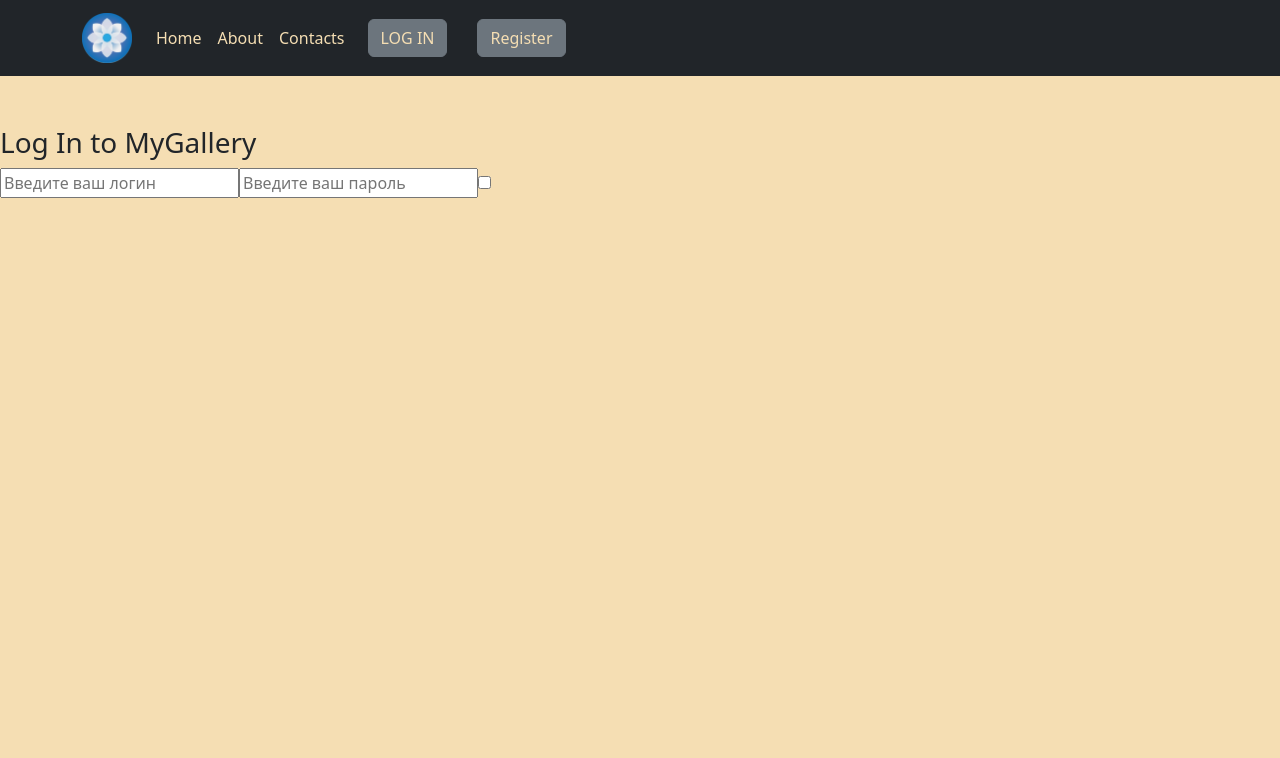
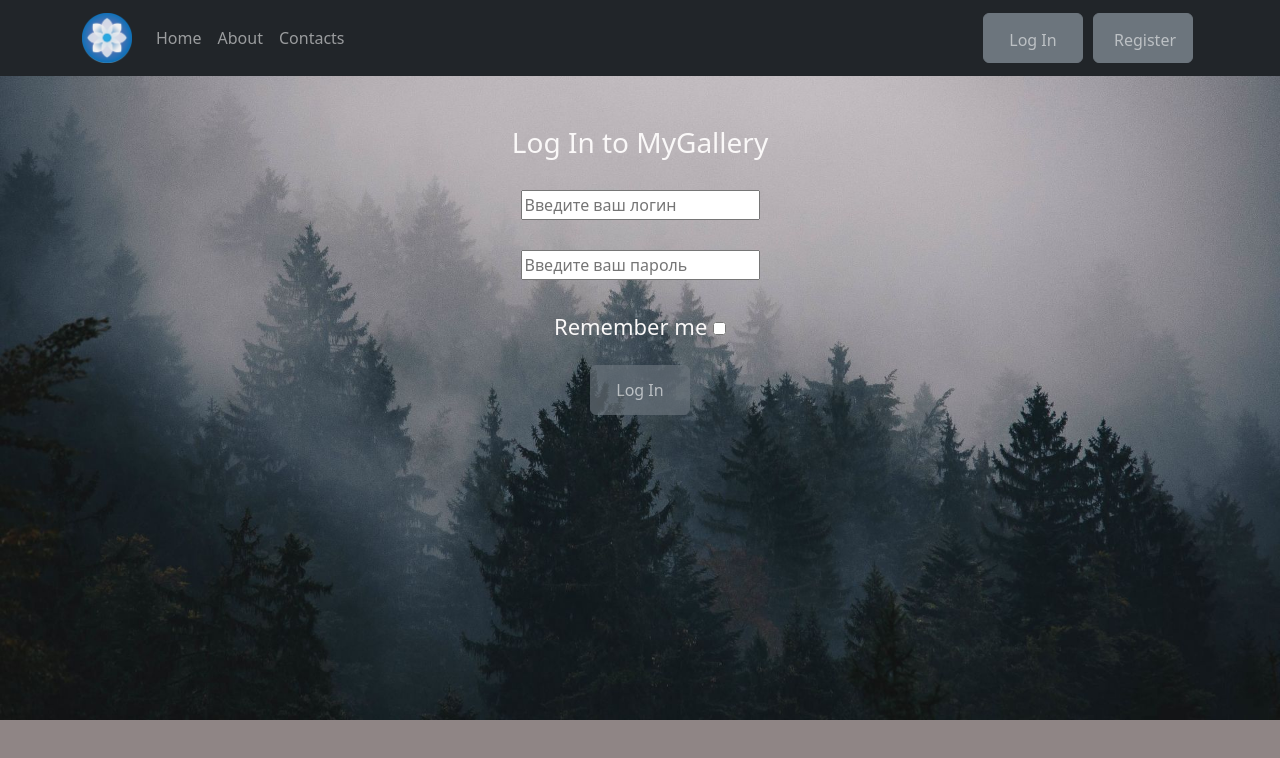
Before and after one commit to KostetskyS/my-gallery, a React (Create React App) app: page /logIn in a window 1280 px wide. Shown: the top 758 px of the page. Built offline with nearby package versions, Linux system fonts and the light colour scheme.

Commit message:
2nd commit

```diff
--- a/package.json
+++ b/package.json
@@ -7,9 +7,11 @@
     "@testing-library/react": "^13.4.0",
     "@testing-library/user-event": "^13.5.0",
     "bootstrap": "^5.2.3",
+    "nanoid": "^4.0.2",
     "react": "^18.2.0",
     "react-bootstrap": "^2.7.2",
     "react-dom": "^18.2.0",
+    "react-hook-form": "^7.43.8",
     "react-router-dom": "^6.9.0",
     "react-scripts": "5.0.1",
     "web-vitals": "^2.1.4"
--- a/src/assets/style/header.css
+++ b/src/assets/style/header.css
@@ -1,5 +1,5 @@
 .btn-secondary {
-    margin: 0 15px;
+    margin: 0 5px;
 }
 
 nav {
--- /dev/null
+++ b/src/assets/style/home.css
@@ -0,0 +1,7 @@
+.homeWrap {
+    display: flex;
+    flex-direction: column;
+    justify-content: space-between;
+    align-items: center;
+    margin-bottom: 30px;
+}
--- /dev/null
+++ b/src/assets/style/logIn.css
@@ -0,0 +1,19 @@
+.logInWrapp {
+    display: flex;
+    justify-content: center;
+    flex-direction: column;
+    align-items: center;
+}
+.logInWrapp h3 {
+    margin-bottom: 30px;
+}
+.formLogIn {
+    display: flex;
+    flex-direction: column;
+    justify-content: space-between;
+    align-items: center;
+}
+.formLogIn input {
+    max-width: 300px;
+    margin-bottom: 30px;
+}
--- a/src/assets/style/main.css
+++ b/src/assets/style/main.css
@@ -1,13 +1,25 @@
 body {
-    background-color: wheat;
+    background-image: url('../images/bg.png');
+    background-size: cover;
+    background-repeat: no-repeat;
+    background-color: rgb(143, 133, 133);
 }
-
+button {
+    width: 100px;
+    height: 50px;
+}
+body h1, h3{
+    color: rgb(250, 248, 248);
+}
 body a {
     text-decoration: none;
-    color: wheat;
+    color: rgb(243, 241, 236);
 }
-
+span {
+    color: rgb(250, 248, 248);
+    font-size: 22px;
+}
 body a:hover {
-    color: wheat;
+    color: rgb(243, 241, 236);
     opacity:60%;
 }
--- /dev/null
+++ b/src/components/Gallery.js
@@ -0,0 +1,25 @@
+import React from "react";
+import { Container, Row, Col, Image } from 'react-bootstrap';
+import { nanoid } from "nanoid";
+import Upload from "./Upload";
+function Gallery() {
+    function id() {
+       return nanoid(10);
+    }
+    const images = [
+      { id: id(), src: '../assets/images/logo.png', alt: 'Image 1' },
+    ];
+    return (
+      <Container>
+        <Row>
+          {images.map((image) => (
+            <Col key={image.id} md={4} sm={6} xs={12}>
+              <Image src={image.src} alt={image.alt} fluid />
+            </Col>
+          ))}
+        </Row>
+        <Upload/>
+      </Container>
+    );
+  }
+  export default Gallery
--- a/src/components/Header.js
+++ b/src/components/Header.js
@@ -19,15 +19,15 @@ export default function Рeader() {
               />
             </Navbar.Brand>
             <Navbar.Toggle aria-controls='responsive-navbar-nav'/>
-            <Navbar.Collapse id='responsive-navbar-nav'>
-                <Nav className='mr-auto'>
-                    <Nav.Link className='headerMenuItem' ><Link to='/'>Home</Link></Nav.Link>
-                    <Nav.Link className='headerMenuItem' ><Link to='/'>About</Link></Nav.Link>
-                    <Nav.Link className='headerMenuItem' ><Link to='/'>Contacts</Link></Nav.Link>
+            <Navbar.Collapse id='responsive-navbar-nav' className='justify-content-between'>
+                <Nav className='column justify-content-start'>
+                      <Nav.Link as={Link} to="/">Home</Nav.Link>
+                      <Nav.Link as={Link} to="/">About</Nav.Link>
+                      <Nav.Link as={Link} to="/">Contacts</Nav.Link>
                 </Nav>
-                <Nav className='headerBtn'>
-                    <Button className="btn btn-secondary"><Link to='/logIn'>LOG IN</Link></Button>
-                    <Button className="btn btn-secondary"><Link to='/register'>Register</Link></Button>
+                <Nav className='column justify-content-end'>
+                      <Button className="btn btn-secondary"><Nav.Link as={Link} to="/logIn">Log In</Nav.Link></Button>
+                      <Button className="btn btn-secondary"><Nav.Link as={Link} to="/register">Register</Nav.Link></Button>
                 </Nav>
             </Navbar.Collapse>
         </Container>
--- /dev/null
+++ b/src/components/Upload.js
@@ -0,0 +1,24 @@
+import React from "react";
+import { Form, Button } from "react-bootstrap";
+function Upload({ onUpload }) {
+    const handleUpload = (event) => {
+      const file = event.target.files[0];
+      const reader = new FileReader();
+      reader.onloadend = () => {
+        onUpload(reader.result);
+      };
+      reader.readAsDataURL(file);
+    };
+
+    return (
+      <Form>
+        <Form.Group controlId="formFile">
+          <Form.Label>Загрузить фото</Form.Label>
+          <Form.Control type="file" onChange={handleUpload} />
+        </Form.Group>
+        <Button className="btn btn-secondary" type="submit">Загрузить</Button>
+      </Form>
+    );
+  }
+
+  export default Upload
--- a/src/views/Home.js
+++ b/src/views/Home.js
@@ -1,7 +1,12 @@
-import React from 'react'
+import React from 'react';
+import { Container } from 'react-bootstrap';
+import '../assets/style/home.css';
+import Gallery from '../components/Gallery';
 function Home() {
-    return <div className='wrapper'>
-            <h1>MyGallery</h1>
+    return <div className='homeWrap'>
+            <Container>
+                <Gallery/>
+            </Container>
     </div>
 }
 export default Home
--- a/src/views/LogIn.js
+++ b/src/views/LogIn.js
@@ -1,14 +1,56 @@
-import React from 'react'
+import { Button} from 'react-bootstrap';
+import React from 'react';
+import '../assets/style/logIn.css';
+import { useForm} from 'react-hook-form';
+function LogIn() {
+   const {
+    register,
+    reset,
+    formState: {
+        errors,
+        isValid,
+    },
+    handleSubmit,
+   } = useForm({
+    mode: 'onBlur',
+   });
 
-function LogIn() {
-    return <div className='wrapper'>
-            <h3>Log In to MyGallery</h3>
-            <form className='form'>
-                <input placeholder='Введите ваш логин'/>
-                <input placeholder='Введите ваш пароль'/>
-                <input type='checkbox' id='rememberMe' />
+  function onSubmit(data) {
+    reset()
+  }
 
-            </form>
-    </div>
+    return <div className='logInWrapp'>
+                <h3>Log In to MyGallery</h3>
+                <form onSubmit={handleSubmit(onSubmit)} className='formLogIn'>
+
+                    <input
+                     {...register('email', { pattern: /^[^\s@]+@[^\s@]+\.[^\s@]+$/ }
+                     )}
+                     type='email'
+                     placeholder='Введите ваш логин'
+                     />
+                    <div>
+                        {errors?.email && <p style={{color: 'white'}}>Incorrect email</p>}
+                    </div>
+                    <input
+                    {...register('password', {
+                        required: 'password must contain 8 characters',
+                        minLength: {
+                            value: 8,
+                            message: 'password must contain 8 characters',
+                        }
+                    })}
+                     type='password'
+                     placeholder='Введите ваш пароль'/>
+                    <div>
+                        {errors?.password && <p style={{color: 'white'}}>{errors?.password?.message}</p>}
+                    </div>
+                    <lable>
+                        <span>Remember me </span>
+                         <input type='checkbox' />
+                    </lable>
+                    <Button type='submit'  className="btn btn-secondary" disabled={!isValid}>Log In</Button>
+                </form>
+            </div>
 }
 export default LogIn
--- a/src/views/Register.js
+++ b/src/views/Register.js
@@ -1,15 +1,15 @@
-import React from 'react'
-
+import React from 'react';
+import '../assets/style/logIn.css';
+import { Button } from 'react-bootstrap'
 function Register() {
-    return <div className='wrapper'>
-            <h3>Register in the MyGallery</h3>
-            <form className='form'>
-                <input placeholder='Введите ваш логин'/>
-                <input placeholder='Введите ваш пароль'/>
-                <input placeholder='Подтвердите ваш пароль'/>
-                <input type='checkbox' id='rememberMe' />
-
-            </form>
-    </div>
+    return <div className='logInWrapp'>
+                <h3>Register in the MyGallery</h3>
+                <form className='formLogIn'>
+                    <input placeholder='Введите ваш логин'/>
+                    <input placeholder='Введите ваш пароль'/>
+                    <input placeholder='Повторите ваш пароль'/>
+                    <Button className="btn btn-secondary">Register</Button>
+                </form>
+            </div>
 }
 export default Register
```
Also changed, not shown: src/assets/images/bg.png (added), 1 other file (tests, documents, lock files or other folders). Lines whose indentation alone changed are shown as unchanged.
